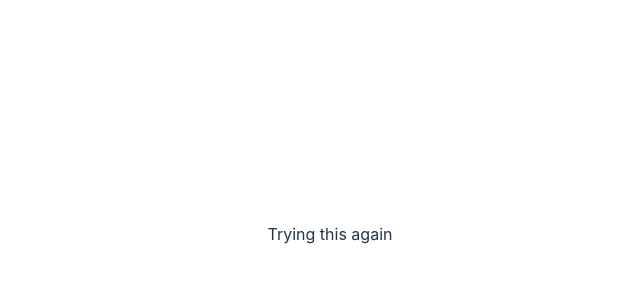
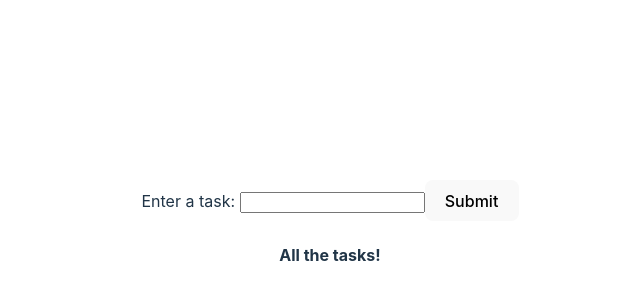
Before and after one commit to Kbouti/reactSandbox, a React (Vite) app: page / in a window 1280 px wide. Shown: the part 166-466 px from the top of the page, without its empty margins (310-950 px from the left). Built offline with nearby package versions, Linux system fonts and the light colour scheme.

Commit message:
Render basic form html

```diff
--- a/src/main.jsx
+++ b/src/main.jsx
@@ -44,7 +44,7 @@ ReactDOM.createRoot(document.getElementById('root')).render(
     {/* <Shithead person =  {kevin}/> */}
     {/* <FunctionalInput/> */}
     {/* <ClassInput/> */}
-    <InputRetry/>
+    <InputRetry name="Kevin"/>
   </React.StrictMode>,
 )
 
--- a/src/retry.jsx
+++ b/src/retry.jsx
@@ -10,7 +10,26 @@ export default class InputRetry extends Component {
   render() {
     return (
       <section>
-        <p>Trying this again</p>
+        {/* <p>Trying this again</p>
+        <h3>{this.props.name}</h3> */}
+
+        <form onSubmit={this.handleSubmit}>
+          <label htmlFor="task-entry">Enter a task: </label>
+          <input
+            type="text"
+            name="task-entry"
+            value={this.state.inputVal}
+            onChange={this.handleInputChange}
+          />
+          <button type="submit">Submit</button>
+        </form>
+        <h4>All the tasks! </h4>
+        <ul>
+
+{/* Here we'll need to map through todos and render */}
+
+
+        </ul>
       </section>
     );
   }
```
